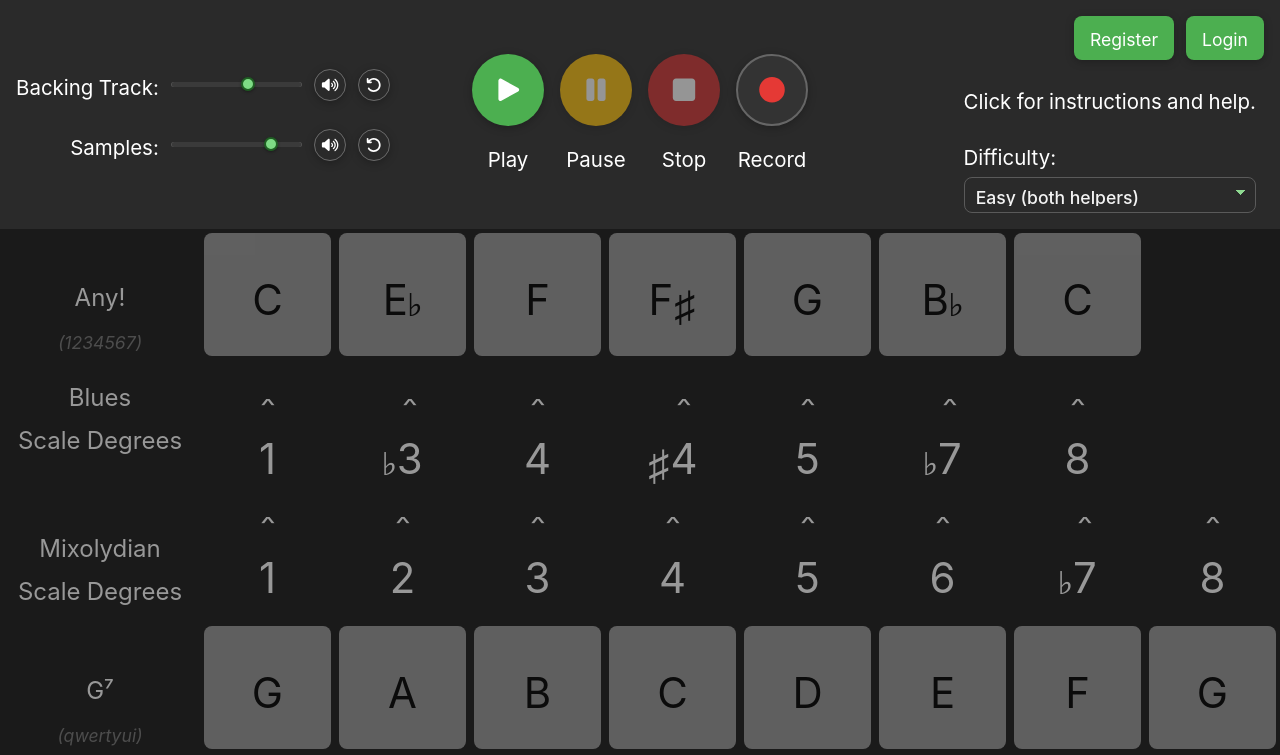
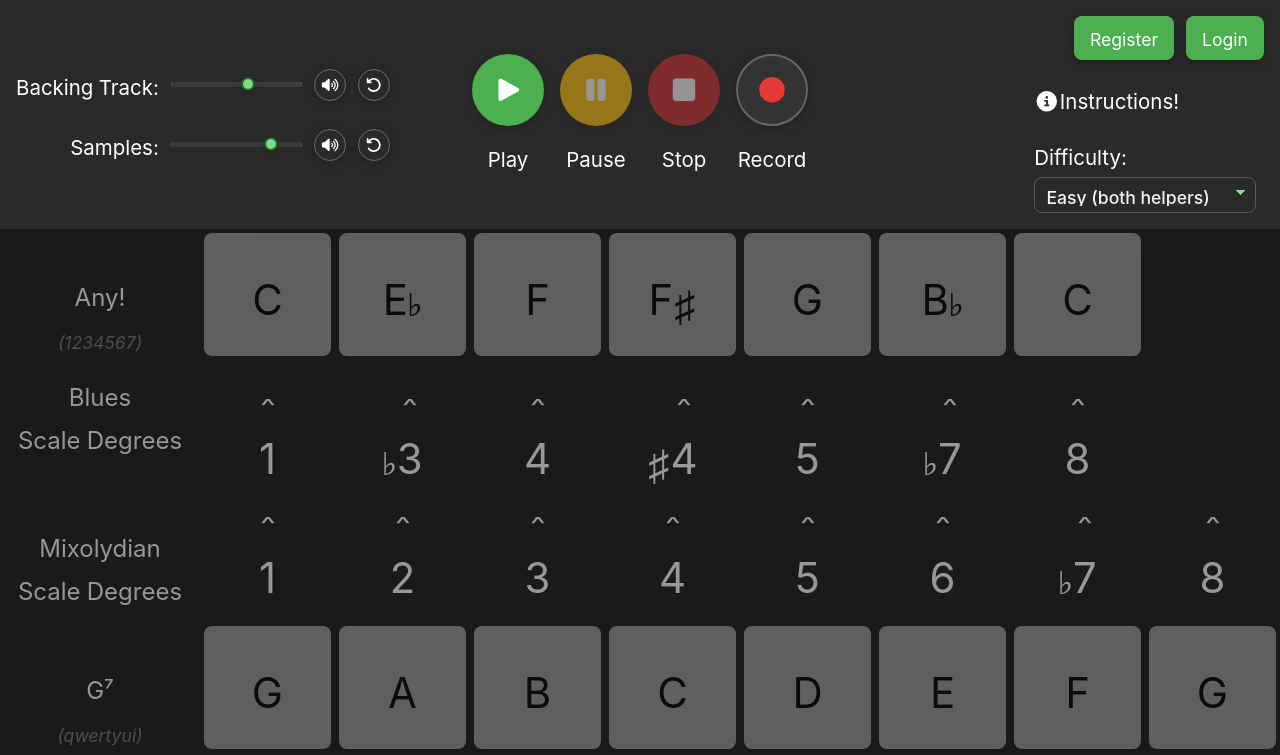
Before and after one commit to asdfang/color-improv, a React (Vite) app in the folder client/: page / in a window 1280 px wide. Shown: the top 755 px of the page. Built offline with nearby package versions, Linux system fonts and the light colour scheme; no server answers.

Commit message:
feat: add info icon for InstructionsButton

```diff
--- a/client/src/components/controls/InstructionsButton.jsx
+++ b/client/src/components/controls/InstructionsButton.jsx
@@ -1,3 +1,5 @@
+import { FontAwesomeIcon } from '@fortawesome/react-fontawesome';
+import { faCircleInfo } from '@fortawesome/free-solid-svg-icons';
 import { useState } from 'react';
 import { InstructionsDialog } from '../dialogs/InstructionsDialog';
 
@@ -11,7 +13,8 @@
     return (
         <div id="instructions-wrapper">
             <button id="instructions-button" onClick={handleClick}>
-                <span>Click for instructions and help.</span>
+                <FontAwesomeIcon icon={faCircleInfo} />
+                <span>Instructions!</span>
             </button>
             <InstructionsDialog
                 isOpen={isDialogOpen}
```
